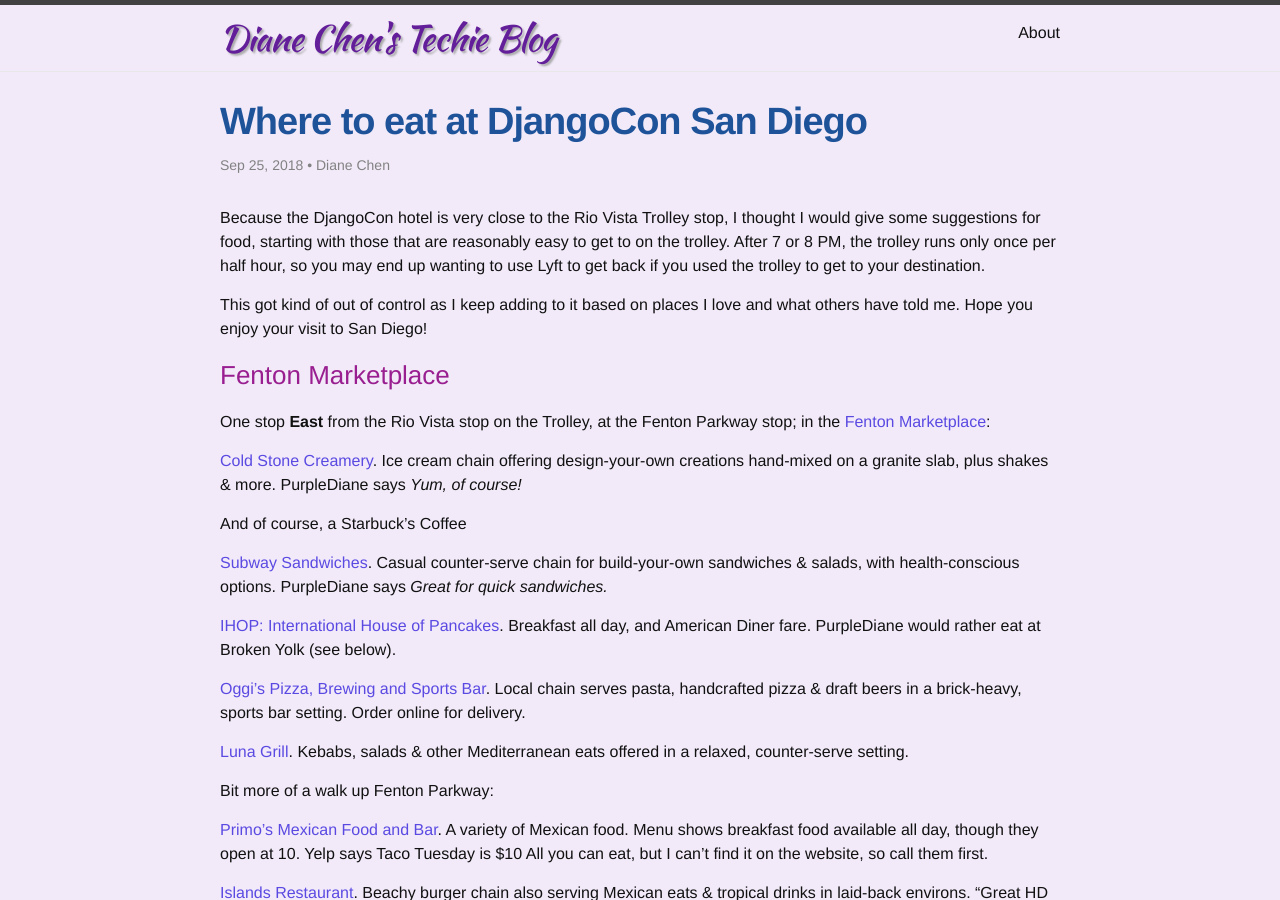
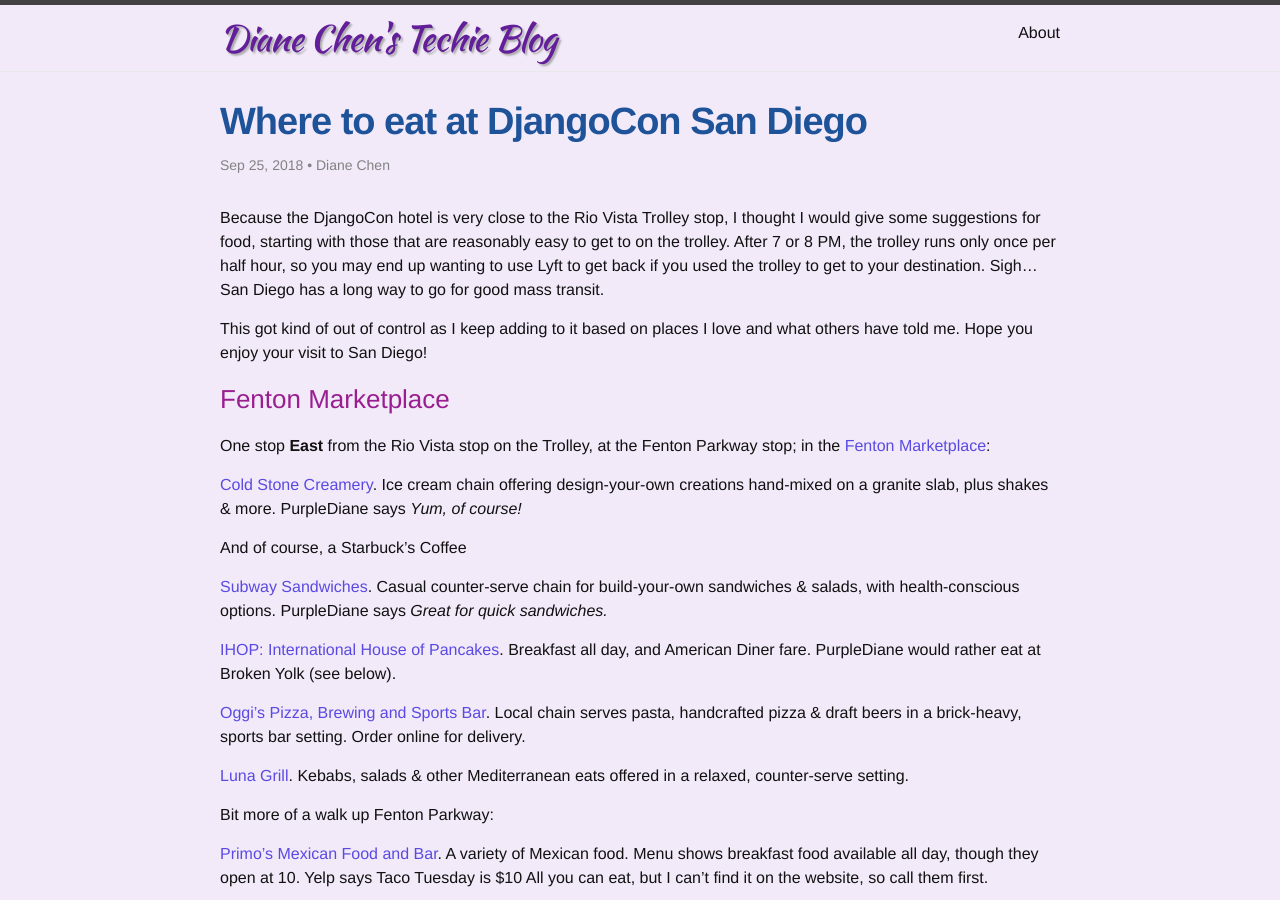
Before and after one commit to purplediane/purplediane.github.io, a Jekyll site: the page built from _posts/2018-09-25-djangocon_eats.md, in a window 1280 px wide and 900 px high. Built offline with Jekyll 4.4.1, drawn with Linux system fonts in a browser that asks for light colours.

Commit message:
Better description

```diff
--- a/_posts/2018-09-25-djangocon_eats.md
+++ b/_posts/2018-09-25-djangocon_eats.md
@@ -3,11 +3,11 @@
 title:  "Where to eat at DjangoCon San Diego"
 date:   2018-09-25 15:00:00
 categories: python
-excerpt: "Places to eat while at DjangoCon in San Diego, most that are easy to get to."
+excerpt: "Places to eat while at DjangoCon in San Diego, many that are close to the hotel."
 ---
 
 Because the DjangoCon hotel is very close to the Rio Vista Trolley stop, I thought I would give some suggestions for food, starting with those that are reasonably easy to get to on the trolley.
-After 7 or 8 PM, the trolley runs only once per half hour, so you may end up wanting to use Lyft to get back if you used the trolley to get to your destination.
+After 7 or 8 PM, the trolley runs only once per half hour, so you may end up wanting to use Lyft to get back if you used the trolley to get to your destination. Sigh... San Diego has a long way to go for good mass transit.
 
 This got kind of out of control as I keep adding to it based on places I love and what others have told me. Hope you enjoy your visit to San Diego!
 
```
